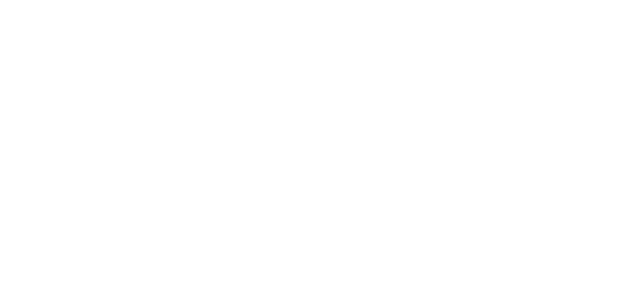
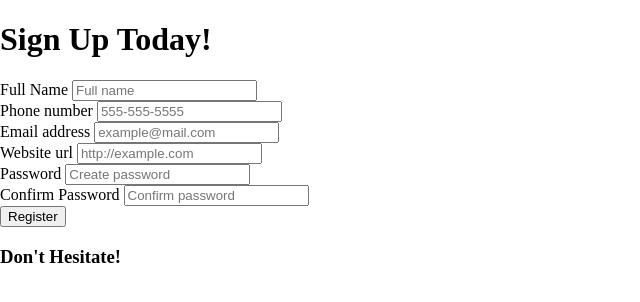
Before and after one commit to VladChepurnoj/form-validator-js, a plain HTML site: page index.html in a window 1280 px wide. Shown: the whole page, without its empty margins (0-640 px from the left). Drawn offline with Linux system fonts and the light colour scheme.

Commit message:
basic html template

```diff
--- a/index.html
+++ b/index.html
@@ -1,15 +1,63 @@
 <!DOCTYPE html>
 <html lang="en">
-<head>
-    <meta charset="UTF-8">
-    <meta name="viewport" content="width=device-width, initial-scale=1.0">
-    <title>Template</title>
-    <link rel="icon" type="image/png" href="favicon.png">
-    <link rel="stylesheet" href="https://cdnjs.cloudflare.com/ajax/libs/font-awesome/5.10.2/css/all.min.css"/>
-    <link rel="stylesheet" href="style.css">
-</head>
-<body>
+  <head>
+    <meta charset="UTF-8" />
+    <meta name="viewport" content="width=device-width, initial-scale=1.0" />
+    <title>Form validation</title>
+    <link rel="icon" type="image/png" href="favicon.png" />
+    <link
+      rel="stylesheet"
+      href="https://cdnjs.cloudflare.com/ajax/libs/font-awesome/5.10.2/css/all.min.css"
+    />
+    <link rel="stylesheet" href="style.css" />
+  </head>
+  <body>
+    <div class="container">
+      <h1>Sign Up Today!</h1>
+
+      <form id="form">
+        <div class="form-group">
+          <label for="name">Full Name</label>
+          <input type="text" id="name" placeholder="Full name" />
+        </div>
+
+        <div class="form-group">
+          <label for="phone">Phone number</label>
+          <input type="tel" id="phone" placeholder="555-555-5555" />
+        </div>
+
+        <div class="form-group">
+          <label for="email">Email address</label>
+          <input type="email" id="email" placeholder="example@mail.com" />
+        </div>
+
+        <div class="form-group">
+          <label for="website">Website url</label>
+          <input type="url" id="website" placeholder="http://example.com" />
+        </div>
+
+        <div class="form-group">
+          <label for="password1">Password</label>
+          <input type="password" id="password1" placeholder="Create password" />
+        </div>
+
+        <div class="form-group">
+          <label for="password2">Confirm Password</label>
+          <input
+            type="password"
+            id="password2"
+            placeholder="Confirm password"
+          />
+        </div>
+
+        <button type="submit">Register</button>
+      </form>
+
+      <div class="message-container">
+        <h3 id="message">Don't Hesitate!</h3>
+      </div>
+    </div>
     <!-- Script -->
     <script src="script.js"></script>
-</body>
+  </body>
 </html>
```
